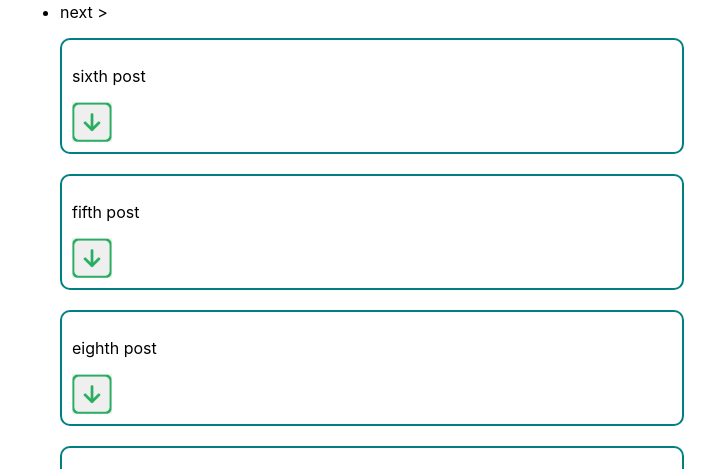
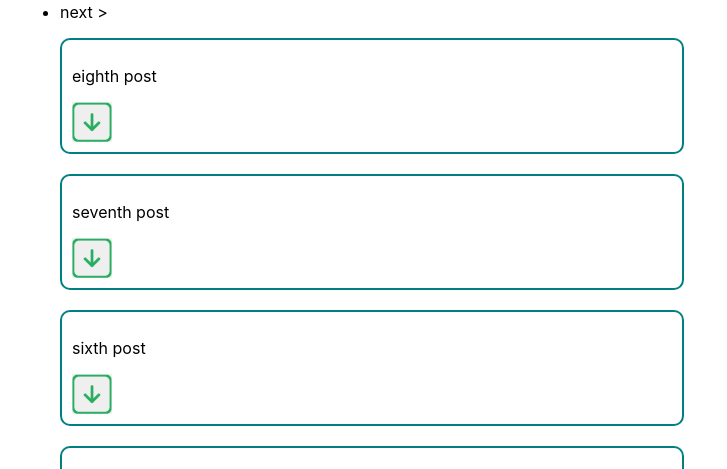
Before and after one commit to NataliyaChe/react-blog, a React (Create React App) app: page / in a window 1280 px wide. Shown: the part 331-800 px from the top of the page, without its empty margins (0-727 px from the left). Built offline with nearby package versions, Linux system fonts and the light colour scheme.

Commit message:
date fixed

```diff
--- a/src/components/DatePicker.js
+++ b/src/components/DatePicker.js
@@ -8,12 +8,13 @@ function DatePicker({posts, setPosts, allPosts, setAllPosts}) {
     const [isOpen, setIsOpen] = useState(true);
 
     const getStartDate = (event) => {
-        setPickedStartDate(0)
+        // setPickedStartDate(0)
         setPickedStartDate(event.target.value)
         const start = Date.parse(event.target.value)
         setStartDate(start)
+        // setStartDate(event.target.value)
         console.log('postsFromDate', startDate);
-        console.log('startDate', start);
+        console.log('startDate', event.target.value);
         console.log('pickedDate', pickedStartDate);
     }
 
@@ -21,8 +22,9 @@ function DatePicker({posts, setPosts, allPosts, setAllPosts}) {
         setPickedEndDate(event.target.value)
         const end = Date.parse(event.target.value)
         setEndDate(end)
+        // setEndDate(event.target.value)
         console.log('postsToDate', endDate);
-        console.log('endDate', end);
+        console.log('endDate', event.target.value);
         console.log('pickedDate', pickedEndDate);
     }
 
--- a/src/components/Main.js
+++ b/src/components/Main.js
@@ -10,49 +10,49 @@ function Main() {
     const [posts, setPosts] = useState([
         {
             text: 'first post',
-            date: new Date(2023, 0, 2, 1, 10, 6).toLocaleString(),
+            date: new Date(2023, 0, 2, 1, 10, 6),
             id: 1672614606000,
             likes: 0,
         },
         {
             text: 'second post',
-            date: new Date(2023, 0, 15, 11, 10, 7).toLocaleString(),
+            date: new Date(2023, 0, 15, 11, 10, 7),
             id: 1673773807000,
             likes: 0,
         },
         {
             text: 'third post',
-            date: new Date(2023, 0, 25, 11, 10, 10).toLocaleString(),
+            date: new Date(2023, 0, 25, 11, 10, 10),
             id: 1674637810000,
             likes: 0,
         },
         {
             text: 'fourth post',
-            date: new Date(2023, 0, 30, 11, 10, 2).toLocaleString(),
+            date: new Date(2023, 0, 30, 11, 10, 2),
             id: 1675069802000,
             likes: 0,
         },
         {
             text: 'fifth post',
-            date: new Date(2023, 1, 2, 11, 10, 3).toLocaleString(),
+            date: new Date(2023, 1, 2, 11, 10, 3),
             id: 1675329003000,
             likes: 0,
         },
         {
             text: 'sixth post',
-            date: new Date(2023, 1, 6, 11, 10, 15).toLocaleString(),
+            date: new Date(2023, 1, 6, 11, 10, 15),
             id: 1675674615000,
             likes: 0,
         },
         {
             text: 'seventh post',
-            date: new Date(2023, 1, 10, 11, 10, 20).toLocaleString(),
+            date: new Date(2023, 1, 10, 11, 10, 20),
             id: 1676020220000,
             likes: 0,
         },
         {
             text: 'eighth post',
-            date: new Date(2023, 1, 18, 11, 10, 8).toLocaleString(),
+            date: new Date(2023, 1, 18, 11, 10, 8),
             id: 1676711408000,
             likes: 0,
         },
@@ -65,7 +65,7 @@ function Main() {
     const lastPost = firstPost + postsPerPage;
 
     const paginatedPosts = (posts.sort((a, b) => (
-        b.likes - a.likes || b.date.localeCompare(a.date)
+        b.likes - a.likes || b.date - a.date
     )).slice(firstPost, lastPost));
 
     const totalPages = Math.ceil(posts.length / postsPerPage);
@@ -79,7 +79,7 @@ function Main() {
             [...posts,
                 {
                     text,
-                    date: new Date().toLocaleString(),
+                    date: new Date(),
                     id: Date.now(),
                     likes: 0,
                 }
--- a/src/components/Post.js
+++ b/src/components/Post.js
@@ -15,7 +15,7 @@ function Post({post, onclickHandler}) {
         onClick={onclickSpoiler}
         data-id={post.id} />
       <div className={isClass ? 'hide' : 'show'}>
-        <p>{post.date}</p>
+        <p>{post.date.toLocaleString()}</p>
         <button
           className='button'
           onClick={onclickHandler}
--- a/src/index.css
+++ b/src/index.css
@@ -94,4 +94,5 @@ code {
 }
 
 /* return  event.target.value.localeCompare(post.date)
-return post.date.localeCompare(event.target.value) */
+return post.date.localeCompare(event.target.value)
+date: new Date(2023, 0, 2, 1, 10, 6).toLocaleString(),*/
```
